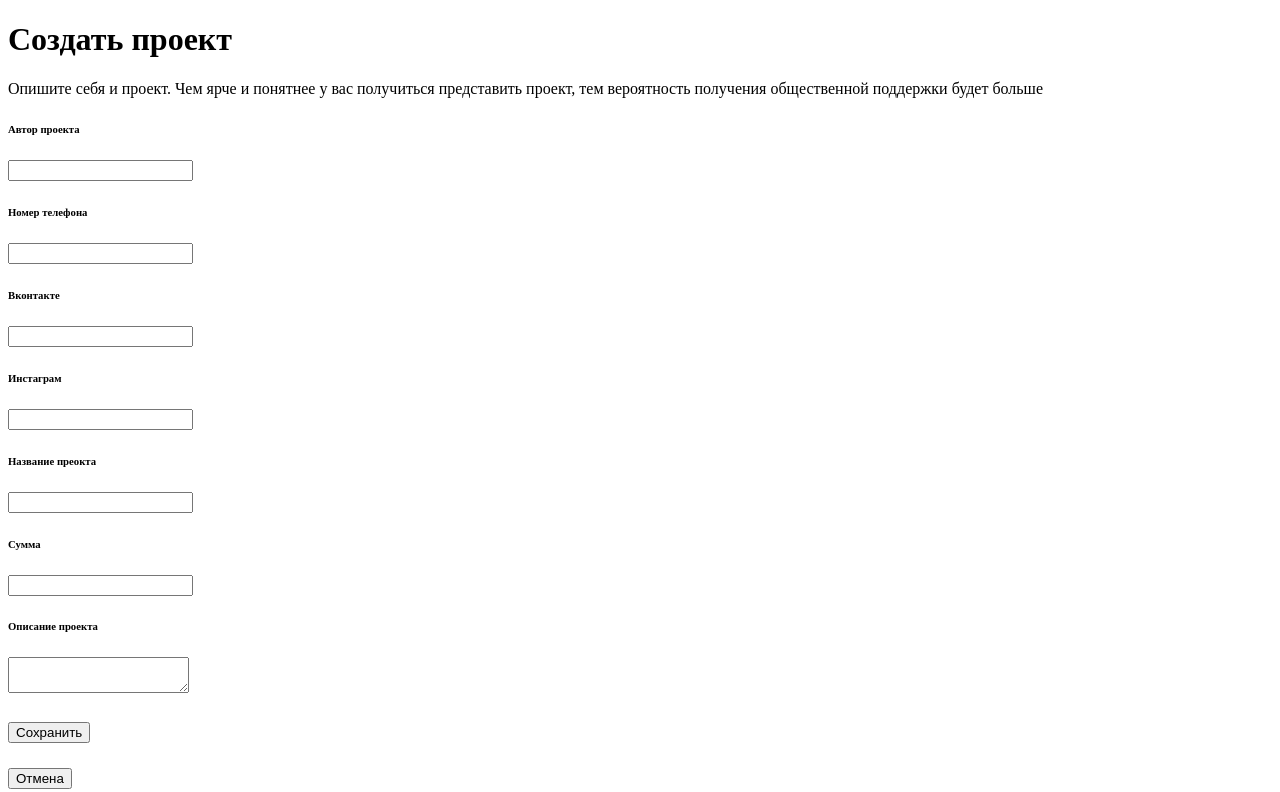
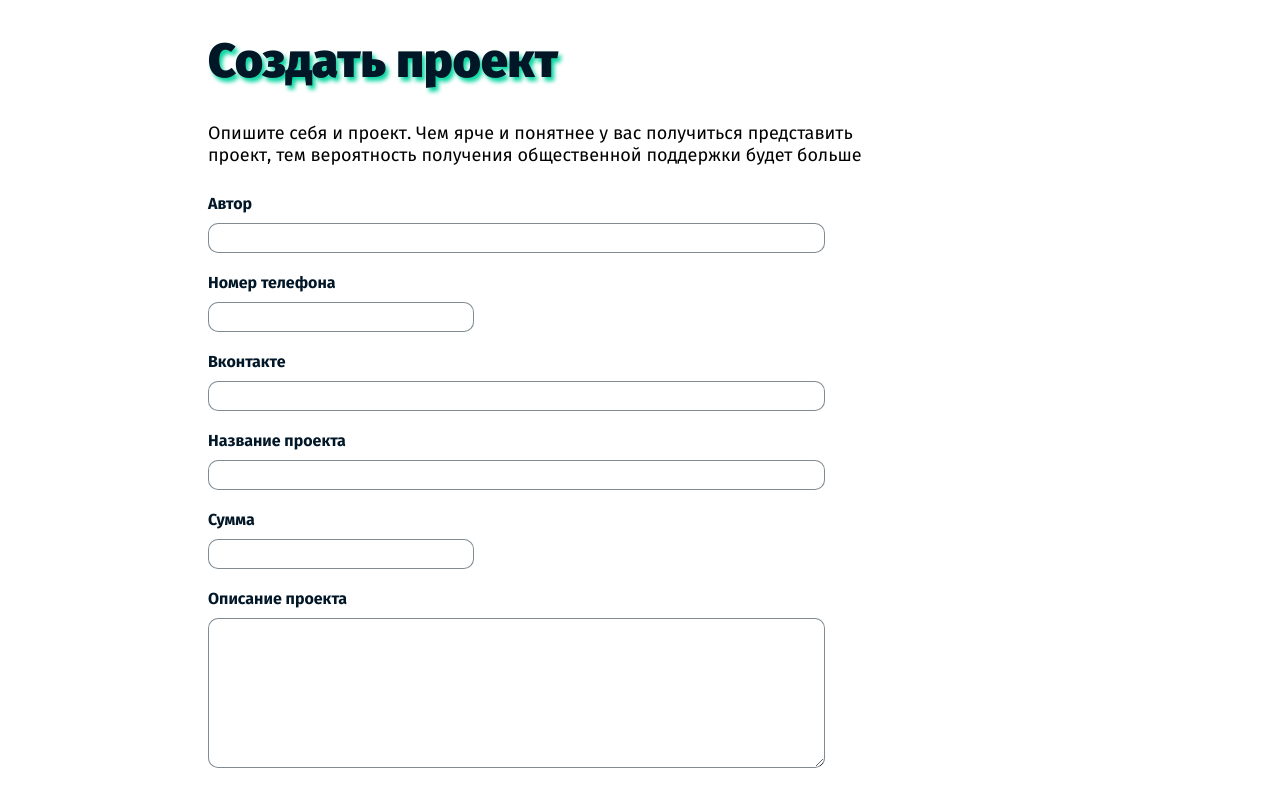
Before and after one commit to letsG/boocha_c, a React (Create React App) app: page /project_add in a window 1280 px wide. Shown: the top 792 px of the page. Built offline with nearby package versions, Linux system fonts and the light colour scheme.

Commit message:
Project add style

```diff
--- a/src/components/ProjectAdd/index.js
+++ b/src/components/ProjectAdd/index.js
@@ -1,15 +1,15 @@
 import React from 'react';
 import Form from '../../components/Form/index'
-
+import '../ProjectAdd/style.css'
 const ProjectAdd = () => {
    const data = [
-        {'id': 'author', 'type': 'text', 'label': 'Автор проекта', 'className': 'input author', 'required': true},
+        {'id': 'author', 'type': 'text', 'label': 'Автор', 'className': 'input author', 'required': true},
         {'id': 'phone', 'type': 'text', 'label': 'Номер телефона', 'className': 'input phone', 'required': true},
         {'id': 'vk', 'type': 'text', 'label': 'Вконтакте', 'className': 'input vk', 'required': true},
-        {'id': 'instagram', 'type': 'text', 'label': 'Инстаграм', 'className': 'input instagram'},
-        {'id': 'productName', 'type': 'text', 'label': 'Название преокта', 'className': 'input productName', 'required': true},
+        {'id': 'productName', 'type': 'text', 'label': 'Название проекта', 'className': 'input productName', 'required': true},
         {'id': 'amount', 'type': 'text', 'label': 'Сумма', 'className': 'input amount', 'required': true},
         {'id': 'productDescription', 'type': 'textarea', 'label': 'Описание проекта', 'className': 'input productDescription', 'required': true},
+        {'id': 'codeform', 'type': 'textarea', 'label': 'Код формы', 'className': 'input codeform', 'required': true},
         {'id': 'confirm', 'type': 'button', 'label': null, 'className': 'button confirm', 'value': 'Сохранить', 'required': false},
         {'id': 'cancel', 'type': 'button', 'label': null, 'className': 'button cancel', 'value': 'Отмена', 'required': false},
         // {'id': 'formLink', 'type': 'text', 'label': 'Код формы'},
--- a/src/components/ProjectAdd/style.css
+++ b/src/components/ProjectAdd/style.css
@@ -1 +1,99 @@
-/* No CSS *//*# sourceMappingURL=style.css.map */
+.project-add {
+  padding-left: 200px;
+}
+
+.project-add h1 {
+  font-family: Fira Sans;
+  font-style: normal;
+  font-weight: 900;
+  line-height: normal;
+  font-size: 48px;
+  color: #011627;
+  text-shadow: 3px 4px 4px #06D6A0;
+}
+
+.project-add h6 {
+  font-family: Fira Sans;
+  font-style: normal;
+  font-weight: bold;
+  line-height: normal;
+  font-size: 16px;
+  color: #011627;
+  margin-top: 20px;
+  margin-bottom: 10px;
+}
+
+.project-add p {
+  font-family: Fira Sans;
+  font-style: normal;
+  font-weight: normal;
+  line-height: normal;
+  font-size: 18px;
+  width: 700px;
+  height: 42px;
+  margin-bottom: 30px;
+}
+
+.project-add #author, .project-add #vk, .project-add #productName {
+  width: 58%;
+  height: 30px;
+  border: 1px solid #06D6A0;
+  -webkit-box-sizing: border-box;
+          box-sizing: border-box;
+  border: 1px solid rgba(1, 22, 39, 0.5);
+  box-sizing: border-box;
+  border-radius: 10px;
+}
+
+.project-add #phone, .project-add #amount {
+  width: 25%;
+  height: 30px;
+  border: 1px solid #06D6A0;
+  -webkit-box-sizing: border-box;
+          box-sizing: border-box;
+  border: 1px solid rgba(1, 22, 39, 0.5);
+  box-sizing: border-box;
+  border-radius: 10px;
+}
+
+.project-add #productDescription, .project-add #codeform {
+  width: 58%;
+  height: 150px;
+  border: 1px solid #06D6A0;
+  -webkit-box-sizing: border-box;
+          box-sizing: border-box;
+  border: 1px solid rgba(1, 22, 39, 0.5);
+  box-sizing: border-box;
+  border-radius: 10px;
+}
+
+.project-add #confirm {
+  width: 58%;
+  height: 44px;
+  font-family: Fira Sans;
+  font-style: normal;
+  font-weight: 500;
+  line-height: normal;
+  font-size: 14px;
+  text-align: center;
+  color: #06D6A0;
+  background: #011627;
+  border-radius: 10px;
+}
+
+.project-add #cancel {
+  width: 58%;
+  height: 44px;
+  font-family: Fira Sans;
+  font-style: normal;
+  font-weight: 500;
+  line-height: normal;
+  font-size: 14px;
+  text-align: center;
+  color: black;
+  background: white;
+  border: 2px solid #06D6A0;
+  border-radius: 10px;
+  margin-bottom: 30px;
+}
+/*# sourceMappingURL=style.css.map */
--- a/src/components/ProjectAdd/style.scss
+++ b/src/components/ProjectAdd/style.scss
@@ -0,0 +1,89 @@
+.project-add{
+    padding-left: 200px;
+h1{
+    font-family: Fira Sans;
+    font-style: normal;
+    font-weight: 900;
+    line-height: normal;
+    font-size: 48px;
+    color: #011627;
+    text-shadow: 3px 4px 4px #06D6A0;
+}
+h6{
+font-family: Fira Sans;
+font-style: normal;
+font-weight: bold;
+line-height: normal;
+font-size: 16px;
+color: #011627;
+margin-top: 20px;
+margin-bottom: 10px;
+}
+p{
+    font-family: Fira Sans;
+    font-style: normal;
+    font-weight: normal;
+    line-height: normal;
+    font-size: 18px;
+width: 700px;
+height: 42px;
+margin-bottom: 30px;
+}
+#author, #vk, #productName{
+        width: 58%;
+        height: 30px;
+        border: 1px solid #06D6A0;
+        box-sizing: border-box;
+        border: 1px solid rgba(1, 22, 39, 0.5);
+        box-sizing: border-box;
+        border-radius: 10px;
+      }
+      #phone, #amount{
+        width: 25%;
+        height: 30px;
+        border: 1px solid #06D6A0;
+        box-sizing: border-box;
+        border: 1px solid rgba(1, 22, 39, 0.5);
+        box-sizing: border-box;
+        border-radius: 10px;
+      }
+      #productDescription,#codeform{
+        width: 58%;
+        height: 150px;
+        border: 1px solid #06D6A0;
+        box-sizing: border-box;
+        border: 1px solid rgba(1, 22, 39, 0.5);
+        box-sizing: border-box;
+        border-radius: 10px;
+      }
+      #confirm{
+        width: 58%;
+        height: 44px;
+        font-family: Fira Sans;
+        font-style: normal;
+        font-weight: 500;
+        line-height: normal;
+        font-size: 14px;
+        text-align: center;
+
+        color: #06D6A0;
+        background: #011627;
+        border-radius: 10px;
+      }
+      #cancel{
+        width: 58%;
+        height: 44px;
+        font-family: Fira Sans;
+        font-style: normal;
+        font-weight: 500;
+        line-height: normal;
+        font-size: 14px;
+        text-align: center;
+
+        color: black;
+        background: white;
+        border: 2px solid #06D6A0;
+border-radius: 10px;
+        margin-bottom: 30px;
+      }
+}
--- a/src/containers/App/App.css
+++ b/src/containers/App/App.css
@@ -10,17 +10,28 @@
   border-radius: 15px;
   padding-left: 80px;
   padding-right: 80px;
-  box-shadow: 3px 4px 10px rgba(1, 22, 39, 0.5); }
+  -webkit-box-shadow: 3px 4px 10px rgba(1, 22, 39, 0.5);
+          box-shadow: 3px 4px 10px rgba(1, 22, 39, 0.5);
+}
+
 .Modal h1 {
+  display: -webkit-box;
+  display: -ms-flexbox;
   display: flex;
+  -webkit-box-orient: vertical;
+  -webkit-box-direction: normal;
+      -ms-flex-direction: column;
           flex-direction: column;
+  -ms-flex-item-align: start;
       align-self: flex-start;
   font-family: Fira Sans;
   font-style: normal;
   font-weight: bold;
   line-height: normal;
   font-size: 36px;
-    margin-top: 60px; }
+  margin-top: 60px;
+}
+
 .Modal h6 {
   font-family: Fira Sans;
   font-style: normal;
@@ -29,37 +40,58 @@
   font-size: 18px;
   color: #011627;
   margin-top: 10px;
-    margin-bottom: 10px; }
+  margin-bottom: 10px;
+}
+
 .Modal .form {
+  display: -webkit-box;
+  display: -ms-flexbox;
   display: flex;
+  -webkit-box-orient: vertical;
+  -webkit-box-direction: normal;
+      -ms-flex-direction: column;
           flex-direction: column;
+  -ms-flex-item-align: start;
       align-self: flex-start;
-    width: 100%; }
+  width: 100%;
+}
+
 .Modal .form .input input {
   width: 100%;
   height: 30px;
   border: 1px solid #06D6A0;
+  -webkit-box-sizing: border-box;
           box-sizing: border-box;
   border-radius: 10px;
   background-color: #F2F2F2;
-      margin-bottom: 10px; }
+  margin-bottom: 10px;
+}
+
 .Modal .form .input input:focus {
-        background-color: white; }
+  background-color: white;
+}
+
 .Modal .form .input #register {
   font-family: Fira Sans;
   font-style: normal;
   font-weight: bold;
   line-height: normal;
-      margin-top: 100px;
+  margin-top: 0px;
   margin-bottom: 10px;
   background: #06D6A0;
-      color: white; }
+  color: white;
+}
+
 .Modal .form .input #login {
   font-family: Fira Sans;
   font-style: normal;
   font-weight: bold;
-      line-height: normal; }
+  line-height: normal;
+}
+
 .Modal .form .input #confirmRegister {
   background: #06D6A0;
   color: white;
-      margin-top: 20px; }
+  margin-top: 20px;
+}
+/*# sourceMappingURL=App.css.map */
--- a/src/containers/App/App.scss
+++ b/src/containers/App/App.scss
@@ -55,7 +55,7 @@
         font-style: normal;
         font-weight: bold;
         line-height: normal;
-        margin-top: 100px;
+        margin-top:0px;
         margin-bottom: 10px;
         background: #06D6A0;
         color: white;
```
Also changed, not shown: 2 other files (tests, documents, lock files or other folders). Lines whose indentation alone changed are shown as unchanged.
